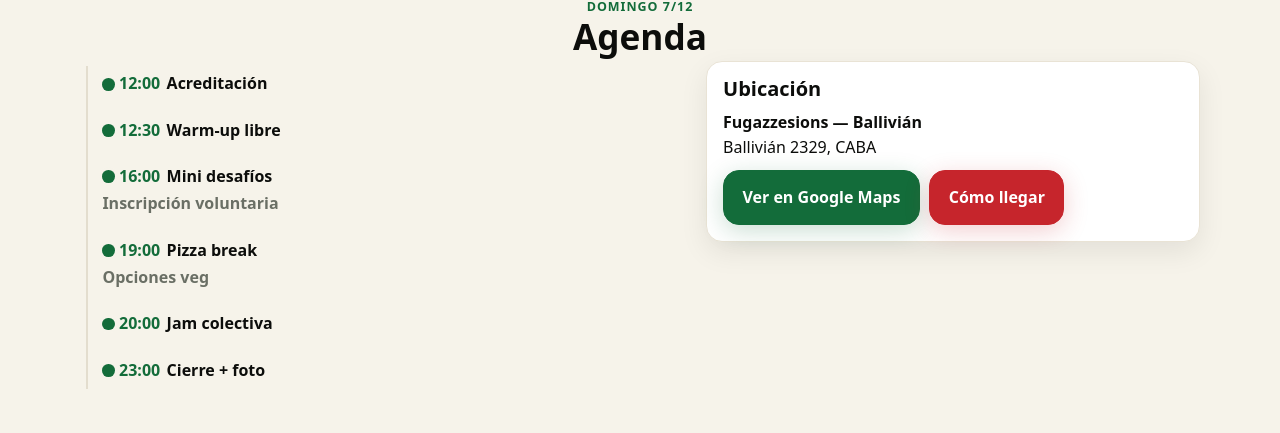
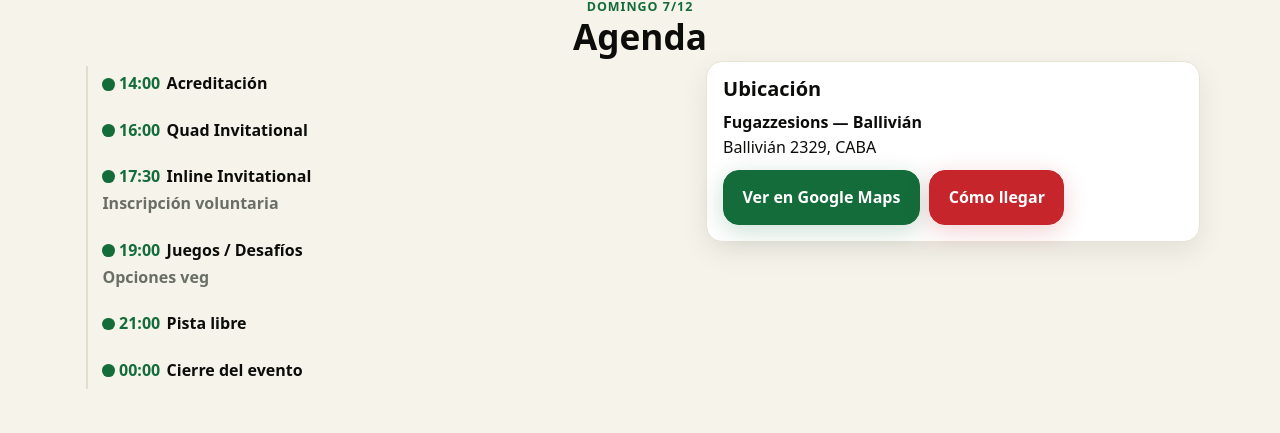
Before and after one commit to lucasmajorana/Fugazzesions, a plain HTML site: page index.html in a window 1280 px wide. Shown: the part 1469-1902 px from the top of the page. Drawn offline with Linux system fonts and the light colour scheme.

Commit message:
adsadasd

```diff
--- a/index.html
+++ b/index.html
@@ -429,12 +429,12 @@
     <div class="agenda-wrap">
       <div>
         <ol class="agenda-timeline">
-          <li class="agenda-item">&nbsp;&nbsp;&nbsp;&nbsp;<span class="agenda-time">12:00</span><span class="agenda-title">Acreditación</span></li>
-          <li class="agenda-item">&nbsp;&nbsp;&nbsp;&nbsp;<span class="agenda-time">12:30</span><span class="agenda-title">Warm‑up libre</span></li>
-          <li class="agenda-item">&nbsp;&nbsp;&nbsp;&nbsp;<span class="agenda-time">16:00</span><span class="agenda-title">Mini desafíos<div class="agenda-note">Inscripción voluntaria</div></span></li>
-          <li class="agenda-item">&nbsp;&nbsp;&nbsp;&nbsp;<span class="agenda-time">19:00</span><span class="agenda-title">Pizza break<div class="agenda-note">Opciones veg</div></span></li>
-          <li class="agenda-item">&nbsp;&nbsp;&nbsp;&nbsp;<span class="agenda-time">20:00</span><span class="agenda-title">Jam colectiva</span></li>
-          <li class="agenda-item">&nbsp;&nbsp;&nbsp;&nbsp;<span class="agenda-time">23:00</span><span class="agenda-title">Cierre + foto</span></li>
+          <li class="agenda-item">&nbsp;&nbsp;&nbsp;&nbsp;<span class="agenda-time">14:00</span><span class="agenda-title">Acreditación</span></li>
+          <li class="agenda-item">&nbsp;&nbsp;&nbsp;&nbsp;<span class="agenda-time">16:00</span><span class="agenda-title">Quad Invitational</span></li>
+          <li class="agenda-item">&nbsp;&nbsp;&nbsp;&nbsp;<span class="agenda-time">17:30</span><span class="agenda-title">Inline Invitational<div class="agenda-note">Inscripción voluntaria</div></span></li>
+          <li class="agenda-item">&nbsp;&nbsp;&nbsp;&nbsp;<span class="agenda-time">19:00</span><span class="agenda-title">Juegos / Desafíos<div class="agenda-note">Opciones veg</div></span></li>
+          <li class="agenda-item">&nbsp;&nbsp;&nbsp;&nbsp;<span class="agenda-time">21:00</span><span class="agenda-title">Pista libre</span></li>
+          <li class="agenda-item">&nbsp;&nbsp;&nbsp;&nbsp;<span class="agenda-time">00:00</span><span class="agenda-title">Cierre del evento</span></li>
         </ol>
       </div>
       <aside>
```
